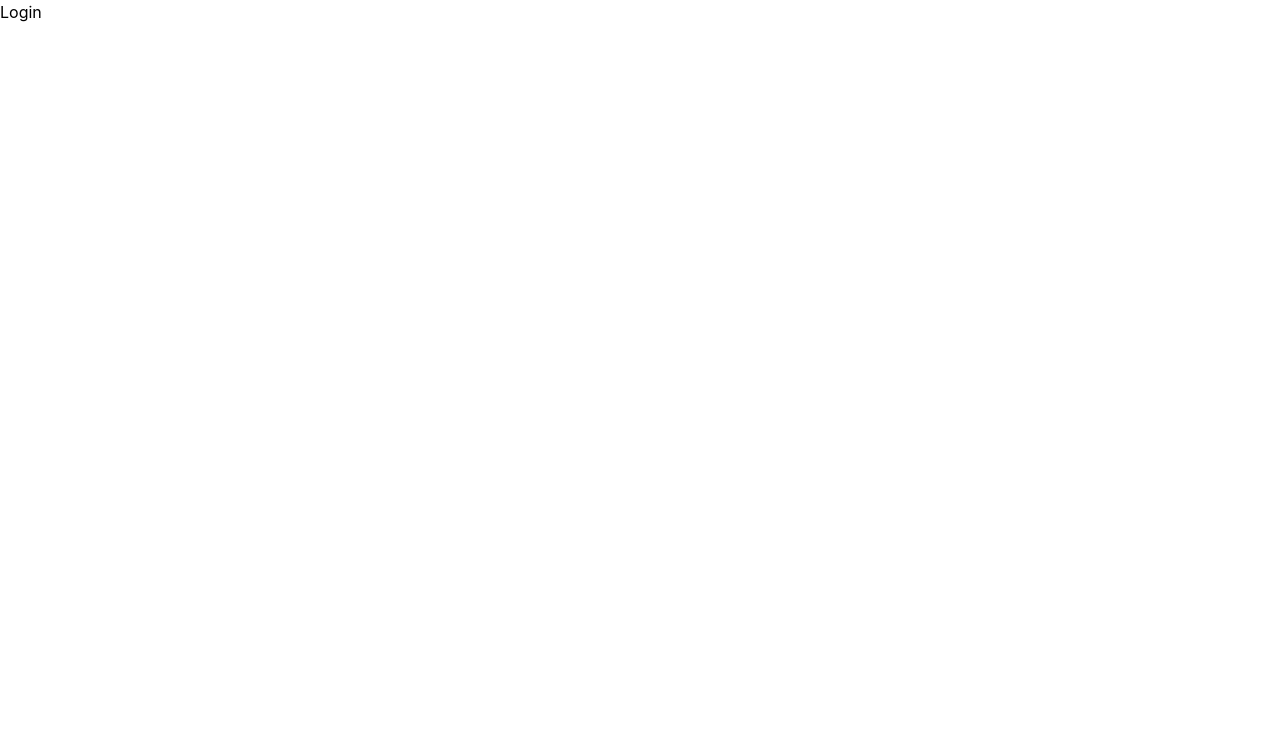
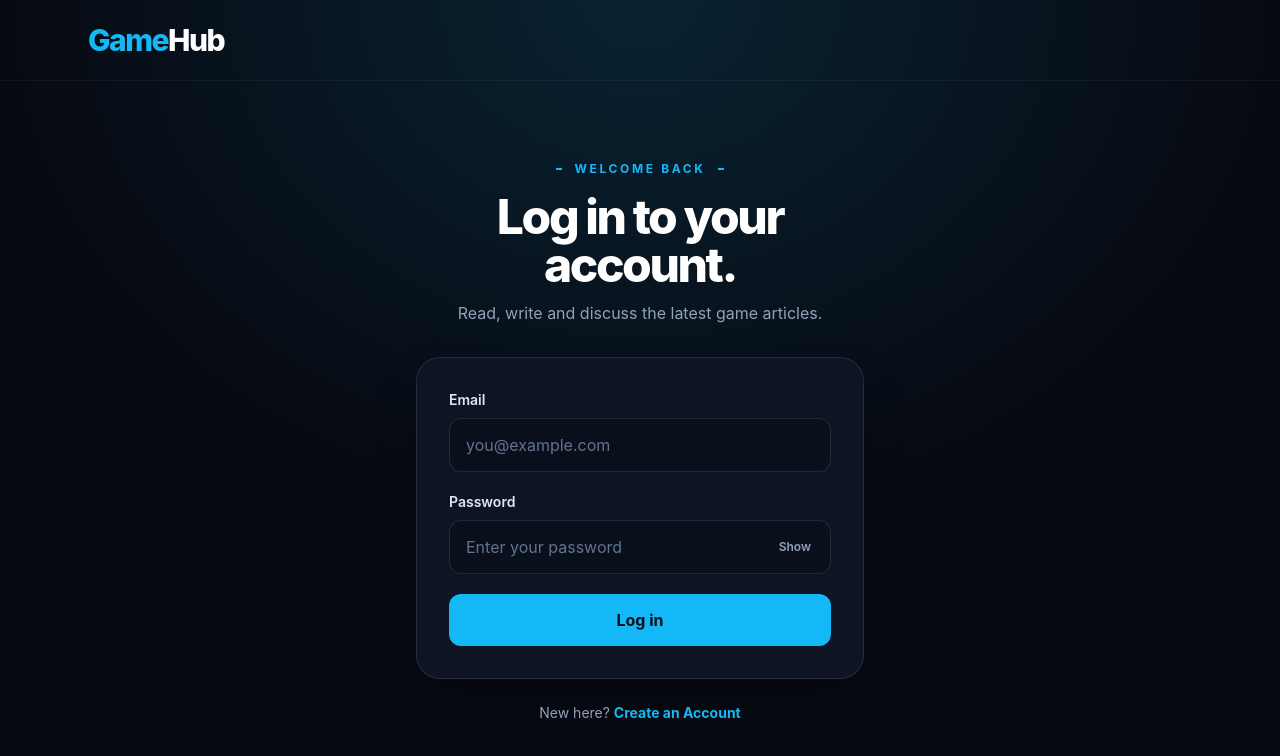
Before and after one commit to sasinduKavishka-123/Article-Site-Web, a React (Vite) app: page /login in a window 1280 px wide. Shown: the top 756 px of the page. Built offline with nearby package versions, Linux system fonts and the light colour scheme.

Commit message:
develop login page and add validation to login

```diff
--- a/src/components/AuthLayout.tsx
+++ b/src/components/AuthLayout.tsx
@@ -43,8 +43,9 @@ export default function AuthLayout({
       <main className="relative mx-auto flex max-w-6xl justify-center px-6 py-14 sm:py-20">
         <div className="w-full max-w-md">
           <p className="mb-4 flex items-center justify-center gap-3 text-xs font-bold uppercase tracking-[0.22em] text-[#14b8f6]">
-            <span className="h-0.5 w-6 bg-[#14b8f6]" />
+            <span className="h-0.5 w-1.5 bg-[#14b8f6]" />
             {eyebrow}
+            <span className="h-0.5 w-1.5 bg-[#14b8f6]" />
           </p>
           <h1 className="text-center text-4xl font-extrabold tracking-tighter sm:text-5xl">
             {title}
--- a/src/pages/Login.tsx
+++ b/src/pages/Login.tsx
@@ -1,7 +1,105 @@
+import { useState, type FormEvent } from "react"
+import { Link, useNavigate } from "react-router-dom"
+import { login } from "../service/auth"
+import AuthLayout, { ErrorBanner, Field, SubmitButton } from "../components/AuthLayout";
 
-function Login(){
+const EMAIL_RE = /^[^\s@]+@[^\s@]+\.[^\s@]+$/;
+
+interface LoginForm {
+    email: string;
+    password: string;
+}
+
+type LoginErrors = Partial<Record<keyof LoginForm, string>>
+
+
+
+function Login() {
+
+    const navigate = useNavigate()
+    const [email, setEmail] = useState("")
+    const [password, setPassword] = useState("")
+    const [errors, setErrors] = useState<LoginErrors>({});
+    const [serverError, setServerError] = useState<string>("");
+    const [loading, setLoading] = useState(false)
+
+    const handleLogin = async (e: FormEvent<HTMLFormElement>) => {
+        e.preventDefault()
+
+        const err: LoginErrors = {};
+        if (!email.trim()) { err.email = "Enter your email address." }
+        else if (!EMAIL_RE.test(email.trim())) { err.email = "Enter a valid email address."}
+
+        if (!password) { err.password = "Enter your password." }
+        else if (password.length < 6) { err.password = "Password must be at least 6 characters." }
+
+
+        setErrors(err)
+        if (Object.keys(err).length) { return }
+
+        setLoading(true)
+
+        try {
+            const res = await login(email.trim(), password)
+
+            const { access_token, refresh_token } = res.data
+
+            if (!access_token || !refresh_token) { throw new Error("Tokens Missing") }
+
+            localStorage.setItem("ACCESS_TOKEN", access_token)
+            localStorage.setItem("REFRESH_TOKEN", refresh_token)
+
+            window.location.href = "/"
+        }
+        catch (err: any) {
+            const msg = err.response?.data?.message || (err instanceof Error ? err.message : "Could not log in");
+            setServerError(msg);
+        }
+        finally {
+            setLoading(false)
+        }
+    }
+
     return (
-        <div>Login</div>
+        <AuthLayout
+            eyebrow="Welcome back"
+            title="Log in to your account."
+            subtitle="Read, write and discuss the latest game articles."
+            footer={
+                <>
+                    New here?{" "}
+                    <Link to="/register" className="font-bold text-[#14b8f6] hover:underline">
+                        Create an Account
+                    </Link>
+                </>
+            }
+        >
+            <ErrorBanner message={serverError} />
+            <form onSubmit={handleLogin} noValidate className="space-y-5">
+                <Field id="email"
+                    name="email"
+                    type="email"
+                    label="Email"
+                    placeholder="you@example.com"
+                    value={email}
+                    onChange={(e) => setEmail(e.target.value)}
+                    error={errors.email}
+                />
+                <Field
+                    id="password"
+                    name="password"
+                    type="password"
+                    label="Password"
+                    placeholder="Enter your password"
+                    value={password}
+                    onChange={(e) => setPassword(e.target.value)}
+                    error={errors.password}
+                />
+                <SubmitButton loading={loading} loadingText="Logging in...">
+                    Log in
+                </SubmitButton>
+            </form>
+        </AuthLayout>
     )
 }
 
--- a/src/pages/Register.tsx
+++ b/src/pages/Register.tsx
@@ -53,7 +53,7 @@ function Register() {
         }
         catch (err) {
             const txt = err instanceof Error ? err.message : "Someting went wrong"
-            setServerError( txt + ". Please try again.")
+            setServerError(txt + ". Please try again.")
         } finally {
             setLoading(false)
         }
@@ -73,7 +73,7 @@ function Register() {
                 </>
             }
         >
-            <ErrorBanner message={serverError}/>
+            <ErrorBanner message={serverError} />
             <form onSubmit={handleRegister} noValidate className="space-y-5">
                 <Field
                     id="userName"
```
